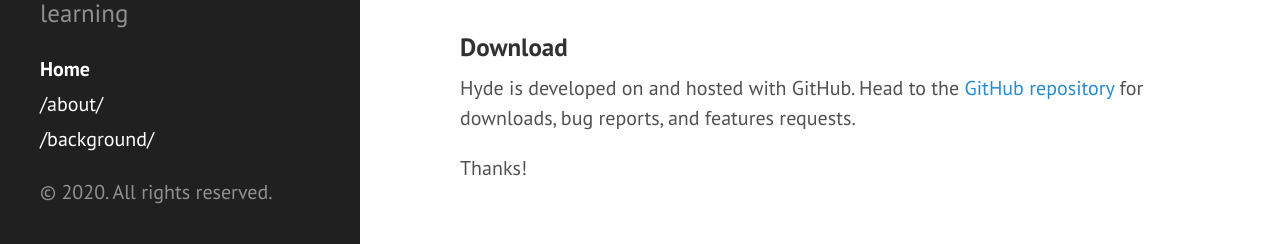
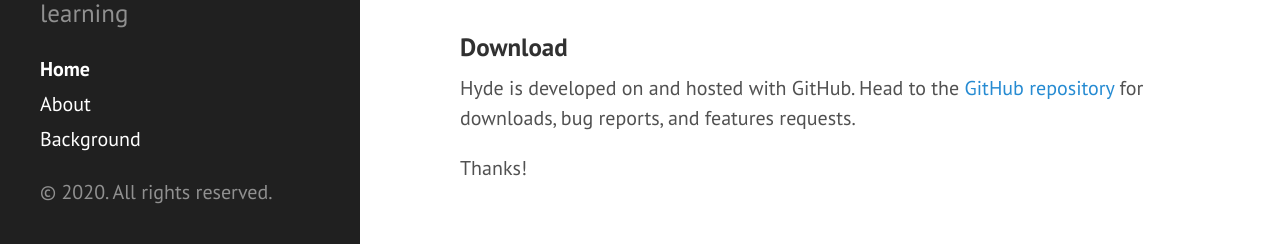
Before and after one commit to Rose-J/Bayesian, a Jekyll site: the page built from index.html, in a window 1280 px wide and 900 px high, scrolled down 489 px. Shown: the part 653-897 px from the top of the window. Built offline with Jekyll 4.4.1, drawn with Linux system fonts in a browser that asks for light colours; Markdown is read by kramdown in place of the engine named in the settings; the list of posts is cut into pages by our own code.

Commit message:
Update sidebar.html

```diff
--- a/_includes/sidebar.html
+++ b/_includes/sidebar.html
@@ -10,7 +10,7 @@
     </div>
 
     <nav class="sidebar-nav">
-      <a class="sidebar-nav-item{% if page.url == '/' | relative_url %} active{% endif %}" href="{{'/' | relative_url }}">Home</a>
+      <a class="sidebar-nav-item{% if page.url | relative_url == '/' | relative_url %} active{% endif %}" href="{{'/' | relative_url }}">Home</a>
 
       {% comment %}
         The code below dynamically generates a sidebar nav of pages with
@@ -21,7 +21,7 @@
       {% for node in pages_list %}
         {% if node.title != null %}
           {% if node.layout == "page" %}
-            <a class="sidebar-nav-item{% if page.url == node.url %} active{% endif %}" href="{{ node.url }}">{{ node.url }}</a>
+            <a class="sidebar-nav-item{% if page.url == node.url %} active{% endif %}" href="{{ node.url| relative_url }}">{{ node.title }}</a>
           {% endif %}
         {% endif %}
       {% endfor %}
```
